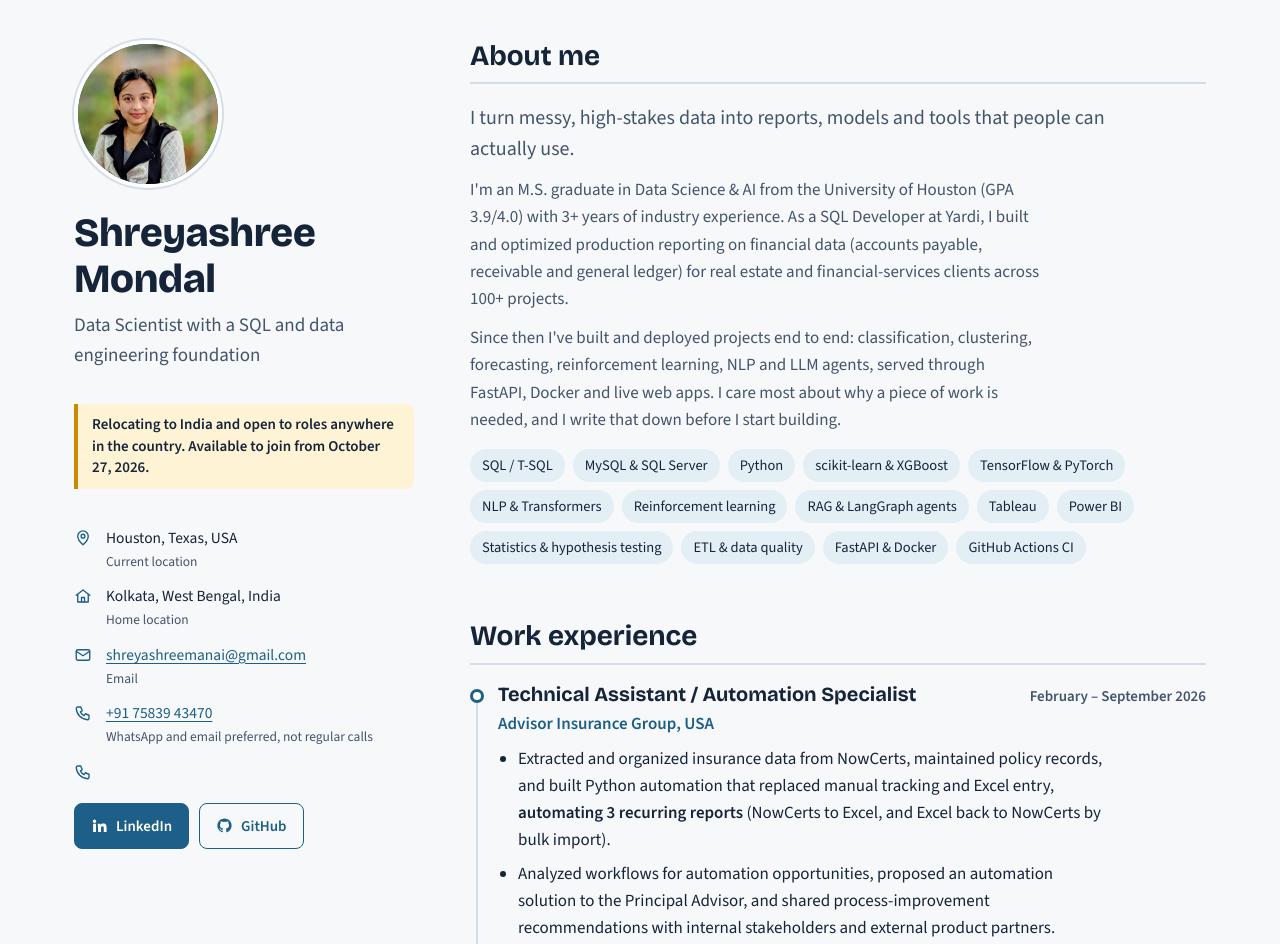
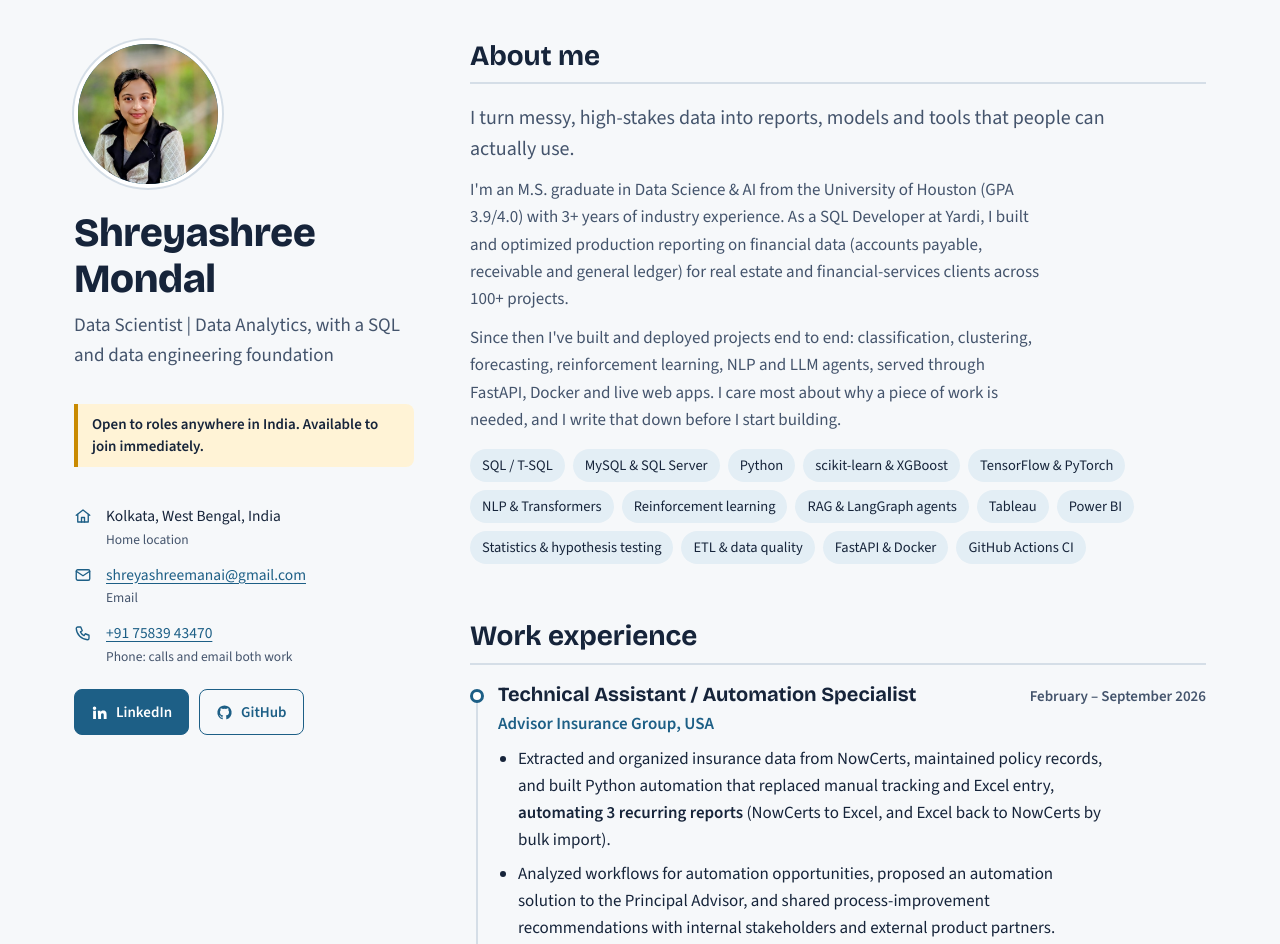
Before and after one commit to Shreyashree-Mondal/Shreyashree-Mondal.github.io, a plain HTML site: page index.html in a window 1280 px wide. Shown: the top 944 px of the page. Drawn offline with nearby package versions, Linux system fonts and the light colour scheme.

Commit message:
Update index.html

```diff
--- a/index.html
+++ b/index.html
@@ -3,8 +3,8 @@
 <head>
 <meta charset="utf-8">
 <meta name="viewport" content="width=device-width, initial-scale=1, viewport-fit=cover">
-<title>Shreyashree Mondal — Data Scientist</title>
-<meta name="description" content="Portfolio of Shreyashree Mondal: data scientist with 3+ years of SQL and data engineering experience, relocating to India.">
+<title>Shreyashree Mondal — Data Scientist | Data Analytics</title>
+<meta name="description" content="Portfolio of Shreyashree Mondal: data scientist with 3+ years of SQL and data engineering experience, available to join immediately.">
 <link rel="preconnect" href="https://fonts.googleapis.com">
 <link rel="preconnect" href="https://fonts.gstatic.com" crossorigin>
 <link href="https://fonts.googleapis.com/css2?family=Bricolage+Grotesque:opsz,wght@12..96,500;12..96,700;12..96,800&family=Source+Sans+3:ital,wght@0,400;0,600;1,400&display=swap" rel="stylesheet">
@@ -138,14 +138,10 @@ footer{color:var(--ink-soft);font-size:14px;border-top:1px solid var(--line);pad
   <aside class="profile" aria-label="Contact and profile">
     <div class="photo"><img src="photo.jpeg" alt="Photo of Shreyashree Mondal"></div>
     <h1>Shreyashree Mondal</h1>
-    <p class="role">Data Scientist with a SQL and data engineering foundation</p>
-    <p class="status">Relocating to India and open to roles anywhere in the country. Available to join from October 27, 2026.</p>
+    <p class="role">Data Scientist | Data Analytics, with a SQL and data engineering foundation</p>
+    <p class="status">Open to roles anywhere in India. Available to join immediately.</p>
 
     <ul class="facts">
-      <li>
-        <svg viewBox="0 0 24 24" aria-hidden="true"><path d="M12 21s-7-6.2-7-11.5A7 7 0 0 1 19 9.5C19 14.8 12 21 12 21z"/><circle cx="12" cy="9.5" r="2.5"/></svg>
-        <div>Houston, Texas, USA<small>Current location</small></div>
-      </li>
       <li>
         <svg viewBox="0 0 24 24" aria-hidden="true"><path d="M3 11l9-7 9 7"/><path d="M5 10v10h14V10"/><path d="M10 20v-6h4v6"/></svg>
         <div>Kolkata, West Bengal, India<small>Home location</small></div>
@@ -154,14 +150,9 @@ footer{color:var(--ink-soft);font-size:14px;border-top:1px solid var(--line);pad
         <svg viewBox="0 0 24 24" aria-hidden="true"><rect x="3" y="5" width="18" height="14" rx="2"/><path d="M3 7l9 6 9-6"/></svg>
         <div><a href="mailto:shreyashreemanai@gmail.com">shreyashreemanai@gmail.com</a><small>Email</small></div>
       </li>
-      <!-- Phone lines: delete these two <li> blocks if you do not want numbers on a public page -->
       <li>
         <svg viewBox="0 0 24 24" aria-hidden="true"><path d="M5 4h4l2 5-2.5 1.5a11 11 0 0 0 5 5L15 13l5 2v4a2 2 0 0 1-2 2A16 16 0 0 1 3 6a2 2 0 0 1 2-2z"/></svg>
-        <div><a href="https://wa.me/917583943470" target="_blank" rel="noopener">+91 75839 43470</a><small>WhatsApp and email preferred, not regular calls</small></div>
-      </li>
-      <li>
-        <svg viewBox="0 0 24 24" aria-hidden="true"><path d="M5 4h4l2 5-2.5 1.5a11 11 0 0 0 5 5L15 13l5 2v4a2 2 0 0 1-2 2A16 16 0 0 1 3 6a2 2 0 0 1 2-2z"/></svg>
-
+        <div><a href="tel:+917583943470">+91 75839 43470</a><small>Phone: calls and email both work</small></div>
       </li>
     </ul>
 
@@ -405,7 +396,7 @@ footer{color:var(--ink-soft);font-size:14px;border-top:1px solid var(--line);pad
       </ul>
     </section>
 
-    <footer>Open to data scientist, data analyst, SQL developer and data engineering roles in India. The quickest way to reach me is WhatsApp, email or LinkedIn.</footer>
+    <footer>Open to data scientist, data analyst, SQL developer and data engineering roles in India. The quickest way to reach me is by email or phone.</footer>
   </main>
 </div>
 
```
